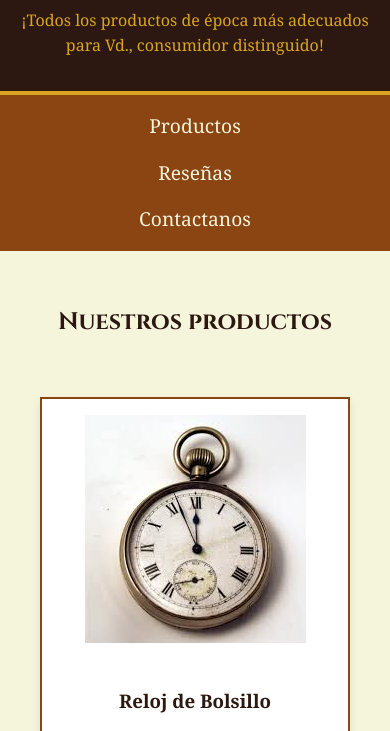
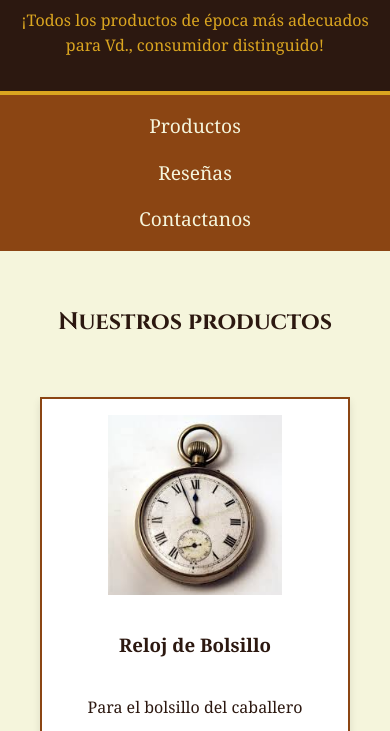
Before and after one commit to alancito10t/alancito10t.github.io, a plain HTML site: page index.html in a window 390 px wide. Shown: the part 334-1065 px from the top of the page. Drawn offline with Linux system fonts and the light colour scheme; a script that the page names is missing.

Commit message:
Fix: tamaño de imágenes en pantallas pequeñas

```diff
--- a/css/styles.css
+++ b/css/styles.css
@@ -83,6 +83,9 @@ nav a:hover {
     background: white;
     text-align: center;
     transition: transform 0.3s ease;
+    display: flex;
+    flex-direction: column;
+    align-items: center;
 }
 
 .producto-card:hover {
@@ -90,8 +93,10 @@ nav a:hover {
 }
 
 .producto-card img {
-    max-width: 100%;
+    width: 100%;
+    max-width: 300px;
     height: auto;
+    object-fit: contain;
     margin-bottom: 1rem;
 }
 
@@ -256,6 +261,9 @@ footer {
         margin: 0.5rem;
         padding: 1rem;
     }
+    .producto-card img {
+        height: 200px;
+    }
     .reseñas-grid {
         grid-template-columns: 1fr;
         gap: 1rem;
@@ -314,6 +322,10 @@ footer {
         padding: 1rem;
     }
 
+    .producto-card img {
+        height: 180px;
+    }
+
     .container-contacto input,
     .container-contacto textarea {
         padding: 0.6rem;
```
